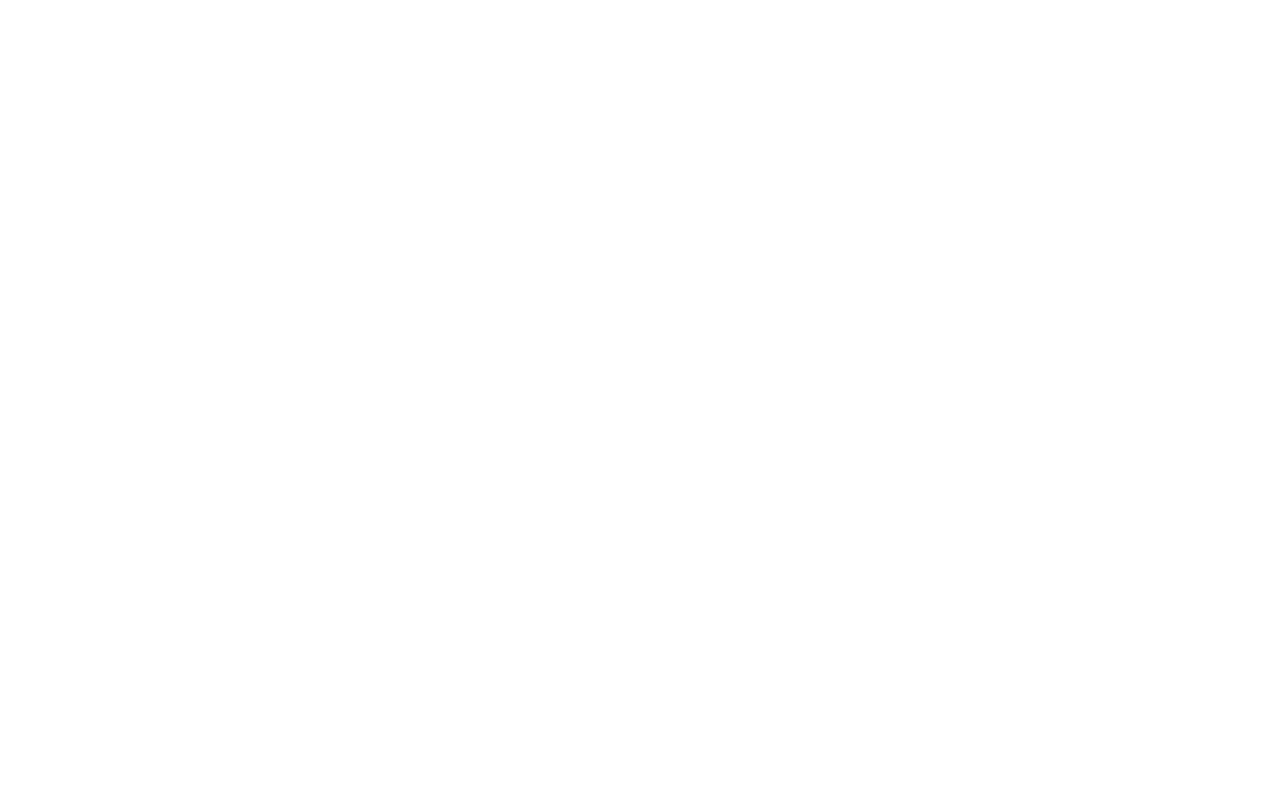
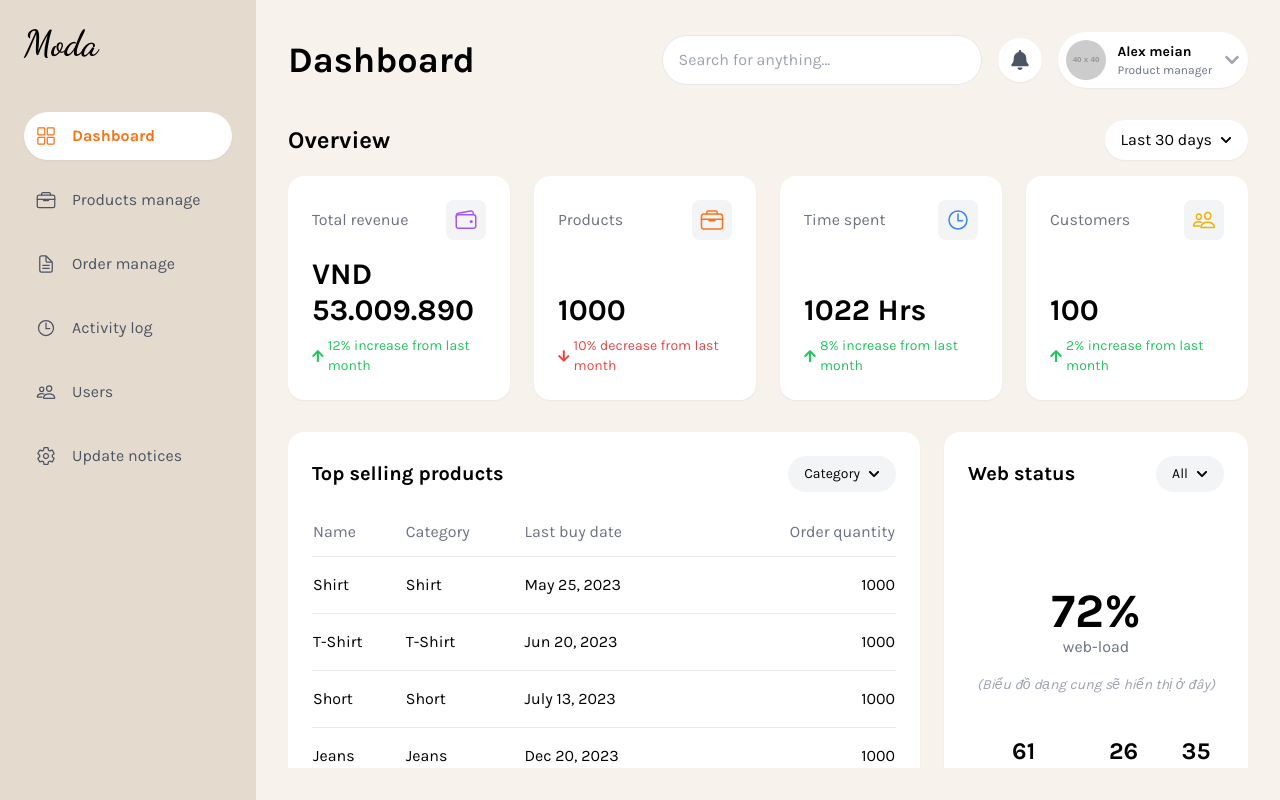
Before and after one commit to Drazod/Moda, a React (Vite) app in the folder FE/: page /dash-board in a window 1280 px wide. Before the commit this address had no page. Built offline with nearby package versions, Linux system fonts and the light colour scheme; a web font is replaced by a local one.

Commit message:
FE dash - dashBoard's components classes renamed

```diff
--- a/FE/src/App.jsx
+++ b/FE/src/App.jsx
@@ -8,8 +8,8 @@ import CartModal from "./layouts/cart";
 import ProfilePage from "./layouts/profilePage";
 
 // Dashboard's layout
-import DashboardLayout from "./layouts/dash/dashLayout";
-import DashBoardMain from "./layouts/dash/dashBoard";
+import DashLayout from "./layouts/dash/dashLayout";
+import DashBoard from "./layouts/dash/dashBoard";
 
 const App = () => {
   return (
@@ -22,8 +22,8 @@ const App = () => {
         <Route path="/cart" element={<CartModal/>}/>
         <Route path="/profile" element={<ProfilePage />} />
         {/* Dashboard's Route */}
-        <Route path="/dashboard" element={<DashboardLayout />}>
-          <Route index element={<DashBoardMain />} />
+        <Route path="/dash-board" element={<DashLayout />}>
+          <Route index element={<DashBoard />} />
           {/* Other routes for dashboard properties*/}
         </Route>
 
--- a/FE/src/components/dash/dashBoard/dashBoardChart.jsx
+++ b/FE/src/components/dash/dashBoard/dashBoardChart.jsx
@@ -1,7 +1,7 @@
 import React from 'react';
 import { FaChevronDown } from 'react-icons/fa';
 
-const WebStatusChart = () => {
+const DashBoardChart = () => {
   return (
     <div className="col-span-1 bg-white p-6 rounded-2xl shadow-sm flex flex-col">
       <div className="flex justify-between items-center mb-4">
@@ -36,4 +36,4 @@ const WebStatusChart = () => {
   );
 };
 
-export default WebStatusChart;
+export default DashBoardChart;
--- a/FE/src/components/dash/dashBoard/dashBoardNotice.jsx
+++ b/FE/src/components/dash/dashBoard/dashBoardNotice.jsx
@@ -1,6 +1,6 @@
 import React from 'react';
 
-const NoticeBoard = () => {
+const DashBoardNotice = () => {
     const notices = [
         { text: 'Explore exlusive styles without boundaries', status: 'Active' },
         { text: 'Clothes your sprite of Fashion', status: 'Disable' },
@@ -44,4 +44,4 @@ const NoticeBoard = () => {
     );
 };
 
-export default NoticeBoard;
+export default DashBoardNotice;
--- a/FE/src/components/dash/dashBoard/dashBoardStat.jsx
+++ b/FE/src/components/dash/dashBoard/dashBoardStat.jsx
@@ -3,7 +3,7 @@ import React from 'react';
 // To be continued
 import { FaArrowUp, FaArrowDown } from 'react-icons/fa';
 
-const StatCard = ({ icon, title, value, change, changeType }) => {
+const DashBoardStat = ({ icon, title, value, change, changeType }) => {
   const isIncrease = changeType === 'increase';
   const changeColor = isIncrease ? 'text-green-500' : 'text-red-500';
   const ChangeIcon = isIncrease ? FaArrowUp : FaArrowDown;
@@ -27,4 +27,4 @@ const StatCard = ({ icon, title, value, change, changeType }) => {
   );
 };
 
-export default StatCard;
+export default DashBoardStat;
--- a/FE/src/components/dash/dashBoard/dashBoardTopPd.jsx
+++ b/FE/src/components/dash/dashBoard/dashBoardTopPd.jsx
@@ -1,7 +1,7 @@
 import React from 'react';
 import { FaChevronDown } from 'react-icons/fa';
 
-const TopProductsTable = () => {
+const DashBoardTopPd = () => {
 
   // To be continued
   const products = [
@@ -44,4 +44,4 @@ const TopProductsTable = () => {
   );
 };
 
-export default TopProductsTable;
+export default DashBoardTopPd;
--- a/FE/src/components/dash/dashHeader.jsx
+++ b/FE/src/components/dash/dashHeader.jsx
@@ -1,8 +1,7 @@
 import React from 'react';
-// To be continued
 import { FaChevronDown, FaBell } from 'react-icons/fa';
 
-const DashBoardHeader = () => {
+const DashHeader = () => {
   return (
     <header className="flex items-center justify-between mb-8">
       <h1 className="text-4xl font-bold">Dashboard</h1>
@@ -17,7 +16,7 @@ const DashBoardHeader = () => {
         </div>
         <div className="flex items-center space-x-3 bg-white p-2 rounded-full shadow-sm cursor-pointer">
           <img
-            src="https://via.placeholder.com/40" // To be continued
+            src="https://via.placeholder.com/40"
             alt="User Avatar"
             className="w-10 h-10 rounded-full"
           />
@@ -32,4 +31,4 @@ const DashBoardHeader = () => {
   );
 };
 
-export default DashBoardHeader;
+export default DashHeader;
--- a/FE/src/components/dash/dashSideNav.jsx
+++ b/FE/src/components/dash/dashSideNav.jsx
@@ -3,7 +3,7 @@ import React from 'react';
 // To be continued
 import { IoGridOutline, IoSettingsOutline, IoDocumentTextOutline, IoPeopleOutline, IoTimeOutline, IoBriefcaseOutline, IoEyeOutline } from 'react-icons/io5';
 
-const SideNav = () => {
+const DashSideNav = () => {
   const navItems = [
     { name: 'Dashboard', icon: <IoGridOutline />, active: true },
     { name: 'Products manage', icon: <IoBriefcaseOutline /> },
@@ -17,10 +17,10 @@ const SideNav = () => {
     <div className="h-screen bg-[#E5DACE] w-64 p-6 flex flex-col">
       <h1 className="text-4xl font-dancing font-semibold mb-12">Moda</h1>
 
-      <button className="flex items-center justify-center w-full bg-white text-black py-3 rounded-full shadow-md mb-10">
+      {/* <button className="flex items-center justify-center w-full bg-white text-black py-3 rounded-full shadow-md mb-10">
         <IoEyeOutline className="mr-2" />
-        Review Web
-      </button>
+        Something else
+      </button> */}
 
       <nav className="flex flex-col space-y-4">
         {navItems.map((item) => (
@@ -42,4 +42,4 @@ const SideNav = () => {
   );
 };
 
-export default SideNav;
+export default DashSideNav;
--- a/FE/src/layouts/dash/dashBoard.jsx
+++ b/FE/src/layouts/dash/dashBoard.jsx
@@ -1,17 +1,17 @@
 import React from 'react';
 
 // dashBoard's import
-import StatCard from '../../components/dash/dashBoard/dashBoardStat';
-import TopProductsTable from '../../components/dash/dashBoard/dashBoardTopPd';
-import WebStatusChart from '../../components/dash/dashBoard/dashBoardChart';
-import NoticeBoard from '../../components/dash/dashBoard/dashBoardNotice';
+import DashBoardStat from '../../components/dash/dashBoard/dashBoardStat';
+import DashBoardTopPd from '../../components/dash/dashBoard/dashBoardTopPd';
+import DashBoardChart from '../../components/dash/dashBoard/dashBoardChart';
+import DashBoardNotice from '../../components/dash/dashBoard/dashBoardNotice';
 
 // dashBoard's icon
 import { IoWalletOutline, IoBriefcaseOutline, IoTimeOutline, IoPeopleOutline } from 'react-icons/io5';
 import { FaChevronDown } from 'react-icons/fa';
 
 // dashBoard
-const DashBoardMain = () => {
+const DashBoard = () => {
   const overviewData = [
     {
       title: 'Total revenue',
@@ -55,7 +55,7 @@ const DashBoardMain = () => {
         </div>
         <div className="grid grid-cols-1 md:grid-cols-2 lg:grid-cols-4 gap-6">
           {overviewData.map((data, index) => (
-            <StatCard
+            <DashBoardStat
               key={index}
               title={data.title}
               value={data.value}
@@ -69,12 +69,12 @@ const DashBoardMain = () => {
 
       {/* Main content */}
       <div className="mt-8 grid grid-cols-3 gap-6">
-        <TopProductsTable />
-        <WebStatusChart />
+        <DashBoardTopPd />
+        <DashBoardChart />
       </div>
-      <NoticeBoard />
+      <DashBoardNotice />
     </>
   );
 };
 
-export default DashBoardMain;
+export default DashBoard;
--- a/FE/src/layouts/dash/dashLayout.jsx
+++ b/FE/src/layouts/dash/dashLayout.jsx
@@ -1,24 +1,29 @@
 import React from 'react';
 import { Outlet } from 'react-router-dom';
-import SideNav from '../../components/dash/dashSideNav';
-import DashBoardHeader from '../../components/dash/dashHeader';
+import DashSideNav from '../../components/dash/dashSideNav'; // Đã đổi tên file
+import DashHeader from '../../components/dash/dashHeader'; // Đã đổi tên file
 
-const DashboardLayout = () => {
+const DashLayout = () => {
   return (
-    <div className="flex min-h-screen bg-[#F7F3EC] font-karla">
-      {/* To be continued  */}
-      <SideNav />
+    // 1. Cố định toàn bộ layout bằng chiều cao màn hình và ẩn thanh cuộn của trình duyệt
+    <div className="flex h-screen overflow-hidden bg-[#F7F3EC] font-karla">
 
-      {/* To be continued  */}
-      <main className="flex-1 p-8 overflow-auto">
-        {/* To be continued  */}
-        <DashBoardHeader />
+      {/* 2. SideNav sẽ chiếm không gian cố định bên trái */}
+      <DashSideNav />
 
-        {/* To be continued  */}
-        <Outlet />
-      </main>
+      {/* 3. Khu vực chính (header + content) sẽ là một flex container dọc */}
+      <div className="flex-1 flex flex-col overflow-hidden p-8">
+
+        {/* 4. Header sẽ nằm ở trên cùng, không bị cuộn */}
+          <DashHeader />
+
+        {/* 5. Vùng nội dung chính sẽ lấp đầy phần còn lại và có thanh cuộn riêng */}
+        <main className="flex-1 overflow-y-auto">
+          <Outlet />
+        </main>
+      </div>
     </div>
   );
 };
 
-export default DashboardLayout;
+export default DashLayout;
```
